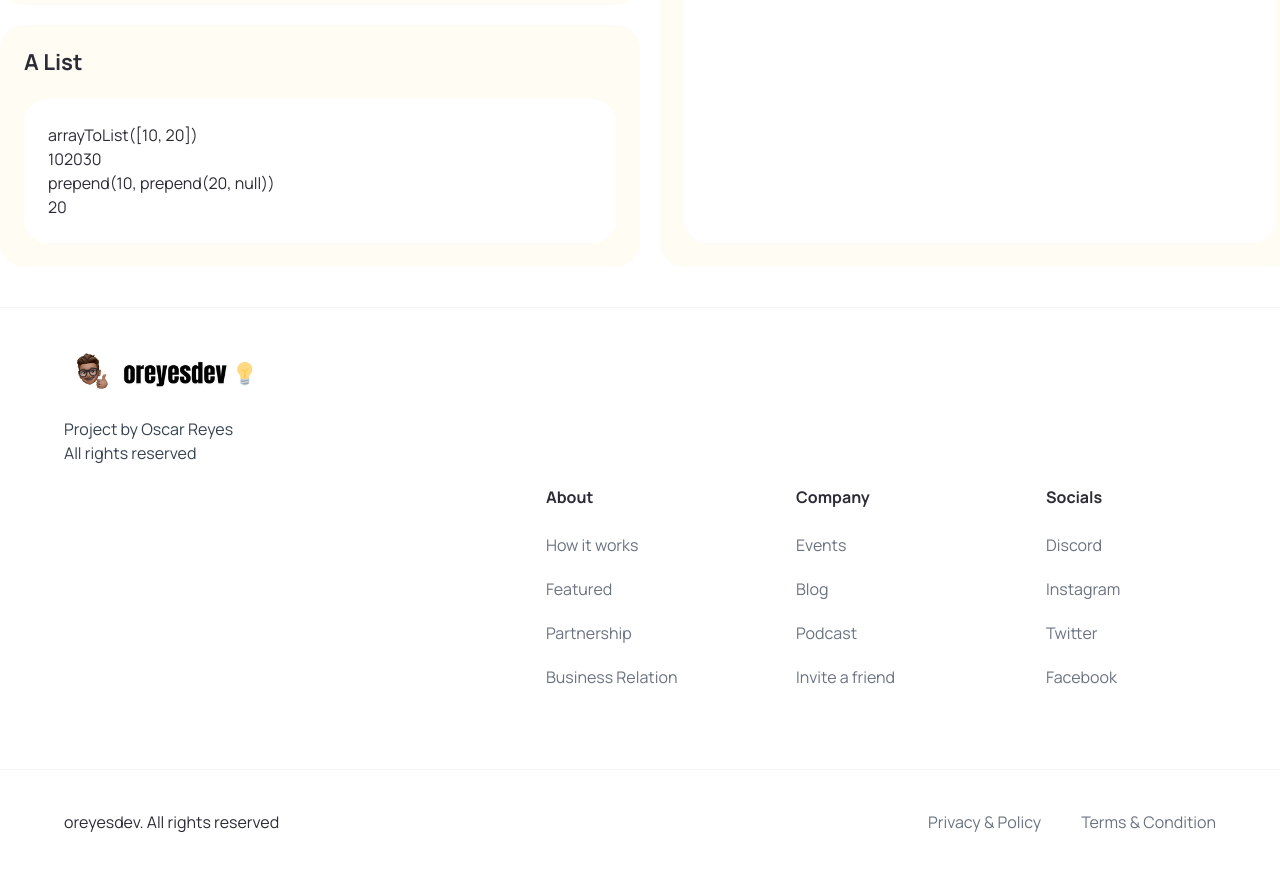
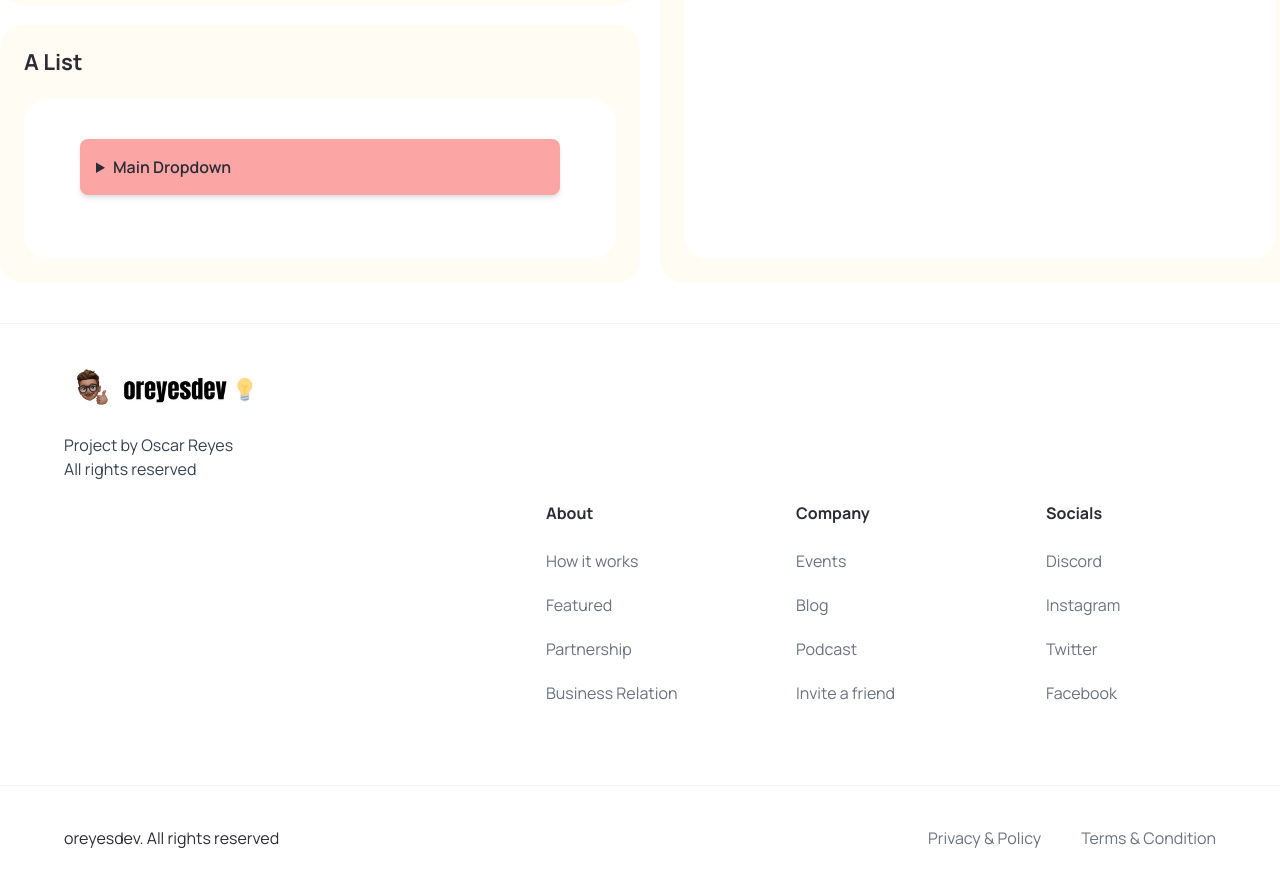
Before and after one commit to jon-oscar/eloquent-js, a Next.js app: page /chapter4 in a window 1280 px wide. Shown: the part 1120-2006 px from the top of the page. Built offline with nearby package versions, Linux system fonts and the light colour scheme.

Commit message:
add design to component

```diff
--- a/components/exercises/chapter-4-oscar/Alist.tsx
+++ b/components/exercises/chapter-4-oscar/Alist.tsx
@@ -2,13 +2,84 @@ import React from 'react';
 
 import { arrayToList, listToArray, nth, prepend } from './Utils';
 
+// const list = [
+//   { city: 'Paris', country: '🇫🇷' },
+//   { city: 'London', country: '🇬🇧' },
+//   { city: 'Barcelona', country: '🇪🇸' },
+//   { city: 'Caracas', country: '🇻🇪' },
+// ];
+
+const list = arrayToList(['Paris', 'London', 'Barcelona']);
+
 const Alist = () => {
   return (
-    <div>
-      <div>arrayToList([10, 20])</div>
-      <div>{listToArray(arrayToList([10, 20, 30]))}</div>
-      <div>prepend(10, prepend(20, null))</div>
-      <div>{nth(arrayToList([10, 20, 30]), 1)}</div>
+    <div className=' p-4 max-w-lg mx-auto'>
+      <details className='mb-2'>
+        <summary className='bg-red-300 p-4 rounded-lg cursor-pointer shadow-md mb-4'>
+          <span className='font-semibold'>Main Dropdown</span>
+        </summary>
+        <ul className='ml-8 space-y-4'>
+          <li>
+            <p className='text-gray-800'>{list?.value}</p>
+            <details className='mb-2'>
+              <summary className='bg-red-600 p-3 rounded-lg cursor-pointer shadow'>
+                <span className='font-semibold'>
+                  {Object.getOwnPropertyNames(list?.rest)[1]}
+                </span>
+              </summary>
+              <div className='bg-white p-4'>
+                <p className='text-gray-800'>{list?.rest?.value}</p>
+                <details className='mb-2'>
+                  <summary className='bg-orange-600 p-3 rounded-lg cursor-pointer shadow'>
+                    <span className='font-semibold'>
+                      {Object.getOwnPropertyNames(list?.rest?.rest)[1]}
+                    </span>
+                  </summary>
+                  <div className='bg-white p-4'>
+                    <p className='text-gray-800'>{list?.rest?.rest?.value}</p>
+                    {/* <details className='mb-2'>
+                      <summary className='bg-yellow-600 p-3 rounded-lg cursor-pointer shadow'>
+                        <span className='font-semibold'>Nested Dropdown 2</span>
+                      </summary>
+                      <div className='bg-white p-4'>
+                        <p className='text-gray-800'></p>
+                      </div>
+                    </details> */}
+                  </div>
+                </details>
+              </div>
+            </details>
+          </li>
+        </ul>
+      </details>
+
+      {/* <details className='mb-2'>
+        <summary className='bg-gray-200 p-4 rounded-lg cursor-pointer shadow-md mb-4'>
+          <span className='font-semibold'>Another Dropdown</span>
+        </summary>
+        <ul className='ml-8 space-y-4'>
+          <li>
+            <details className='mb-2'>
+              <summary className='bg-gray-100 p-3 rounded-lg cursor-pointer shadow'>
+                <span className='font-semibold'>Nested Item 1</span>
+              </summary>
+              <div className='bg-white p-4'>
+                <p className='text-gray-800'>Content for Nested Item 1</p>
+              </div>
+            </details>
+          </li>
+          <li>
+            <details className='mb-2'>
+              <summary className='bg-gray-100 p-3 rounded-lg cursor-pointer shadow'>
+                <span className='font-semibold'>Nested Item 2</span>
+              </summary>
+              <div className='bg-white p-4'>
+                <p className='text-gray-800'>Content for Nested Item 2</p>
+              </div>
+            </details>
+          </li>
+        </ul>
+      </details> */}
     </div>
   );
 };
--- a/components/exercises/chapter-4-oscar/Utils.tsx
+++ b/components/exercises/chapter-4-oscar/Utils.tsx
@@ -1,3 +1,5 @@
+import React, { ReactNode } from 'react';
+
 /**
  * Returns an array of numbers from start to end (inclusive) with a given step.
  * @param start - The starting number of the range.
@@ -76,7 +78,7 @@ export function reverseArrayInPlace(arr: any[]): undefined {
  * @param arr - The array of numbers to be converted.
  * @returns The resulting linked list.
  */
-export function arrayToList(arr: number[]) {
+export function arrayToList(arr: ReactNode[]) {
   let list = null;
 
   // arr.length - 1 --> because we want to start from the last element of the array as starts from 0
@@ -126,3 +128,16 @@ export function nth(list: any, n: number): any {
   // list.rest because we want to move to the next node
   else return nth(list.rest, n - 1);
 }
+
+console.log(prepend(10, arrayToList([20])));
+// → {value: 10, rest: {value: 20, rest: null}}
+
+console.log(listToArray(arrayToList([10, 20, 30])));
+// → [10, 20, 30]
+console.log(nth(arrayToList([10, 20, 30]), 1));
+// → [20]
+
+const list = arrayToList(['Paris', 'London', 'Barcelona']);
+
+console.log(list);
+// → {value: 10, rest: {value: 20, rest: null}}
```
Also changed, not shown: 1 other file (tests, documents, lock files or other folders).
